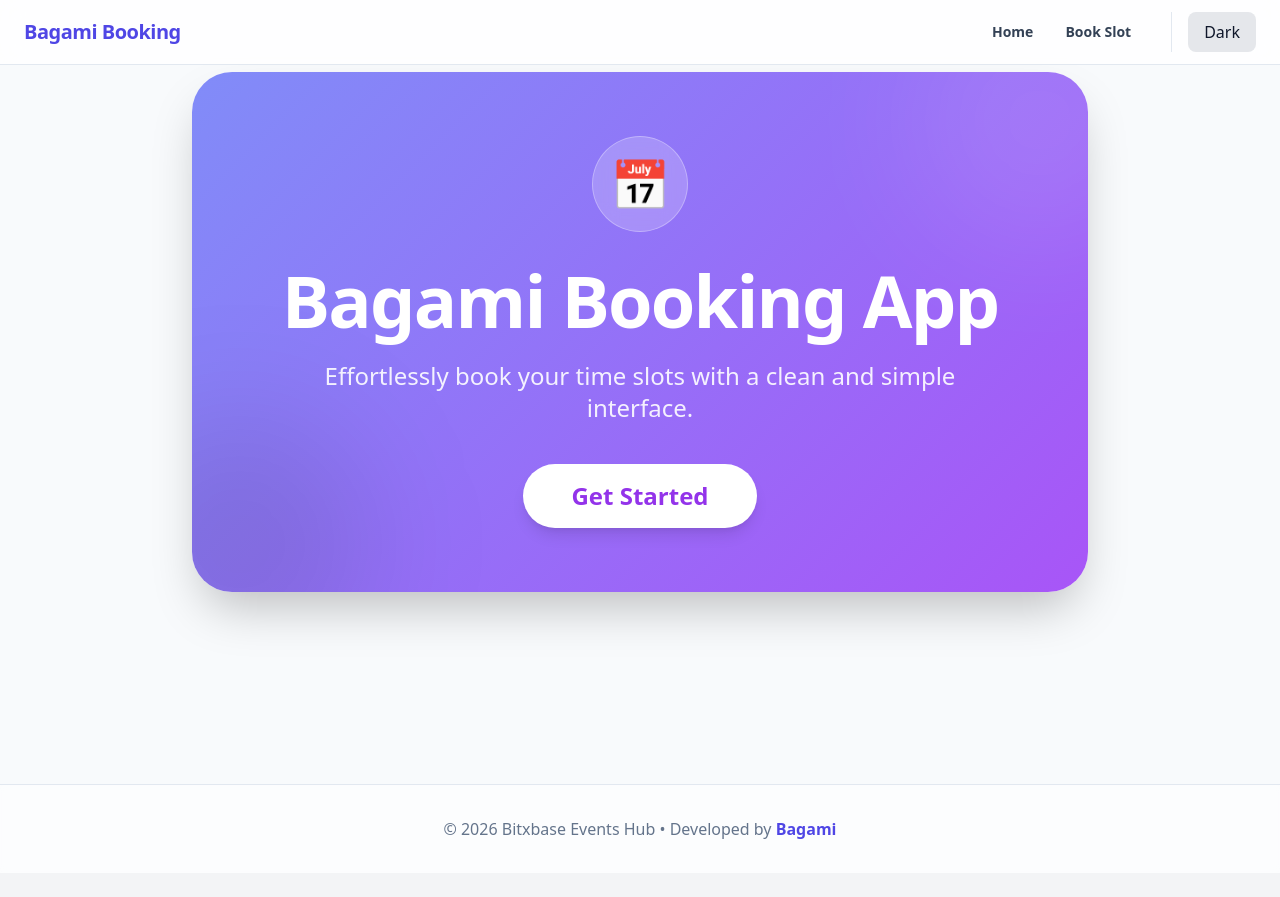
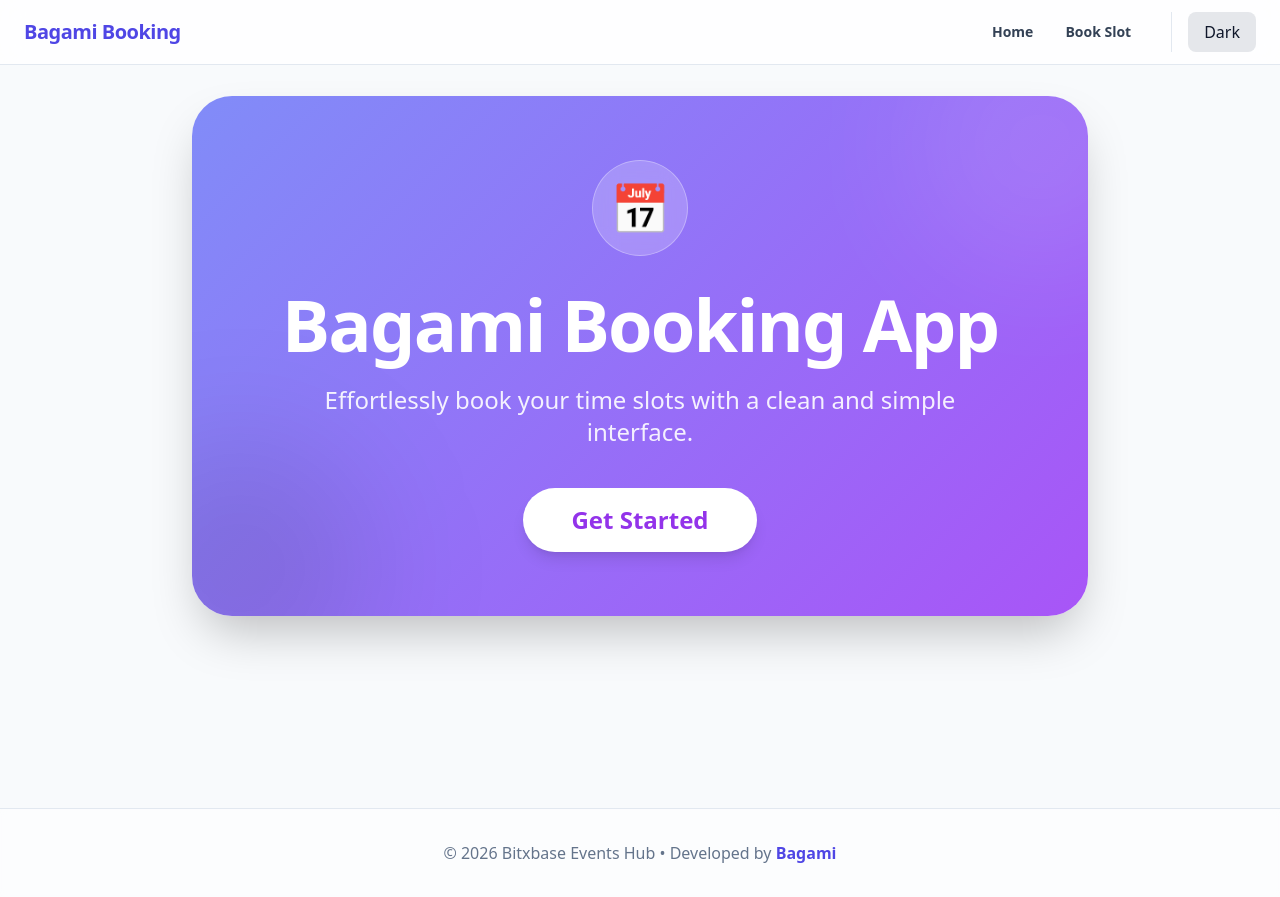
Before and after one commit to bagami-13/bagami-booking-app, a React (Vite) app: page / in a window 1280 px wide. Before the commit the page ends 873 px from the top, so only its background shows below. Built offline with nearby package versions, Linux system fonts and the light colour scheme.

Commit message:
Increased spacing between navbar and hero content

```diff
--- a/src/App.jsx
+++ b/src/App.jsx
@@ -14,7 +14,7 @@ function App() {
       <div className="flex flex-col min-h-screen bg-slate-50 dark:bg-slate-950 text-slate-900 dark:text-slate-100 transition-colors duration-500">
         <Navbar />
 
-        <main className="flex-grow pt-14 pb-12 max-w-7xl mx-auto w-full">
+        <main className="flex-grow pt-20 pb-12 max-w-7xl mx-auto w-full">
           <AnimatePresence mode="wait">
             <Routes>
               <Route path="/" element={<Home />} />
```
